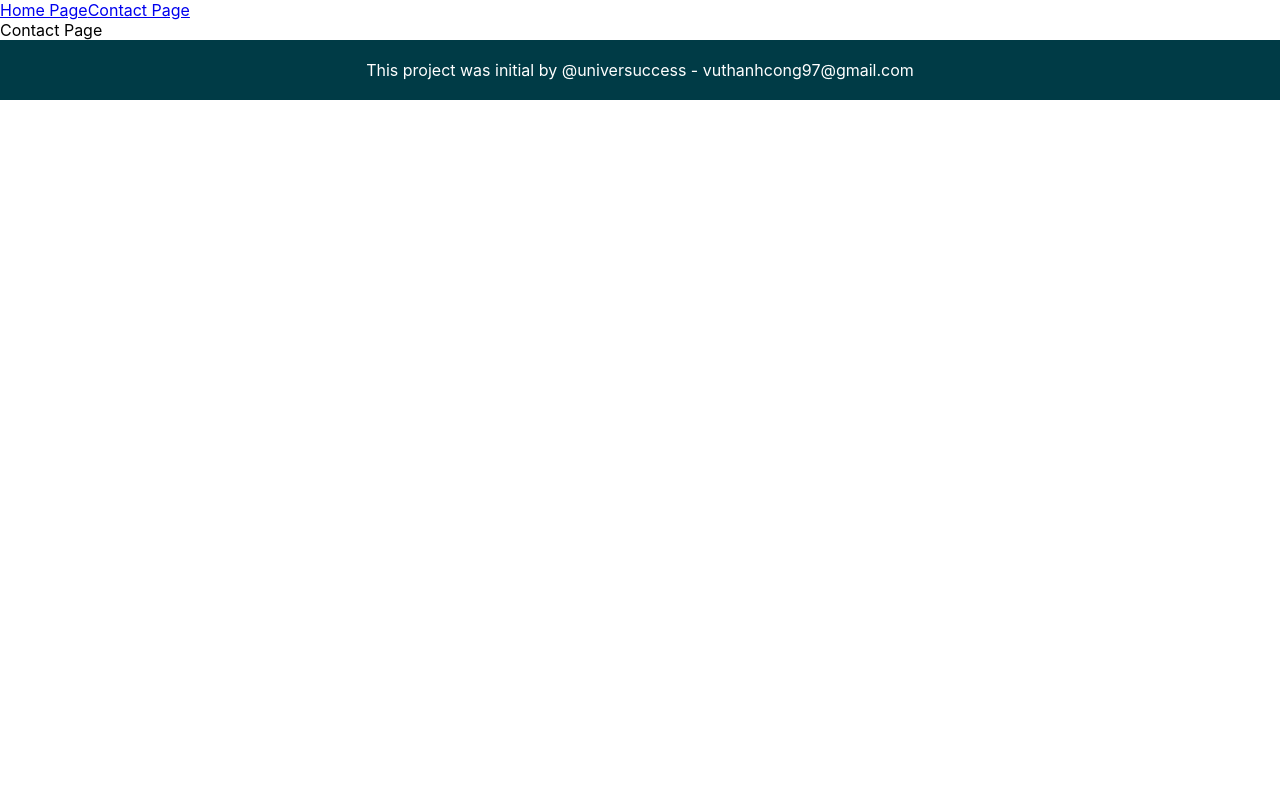
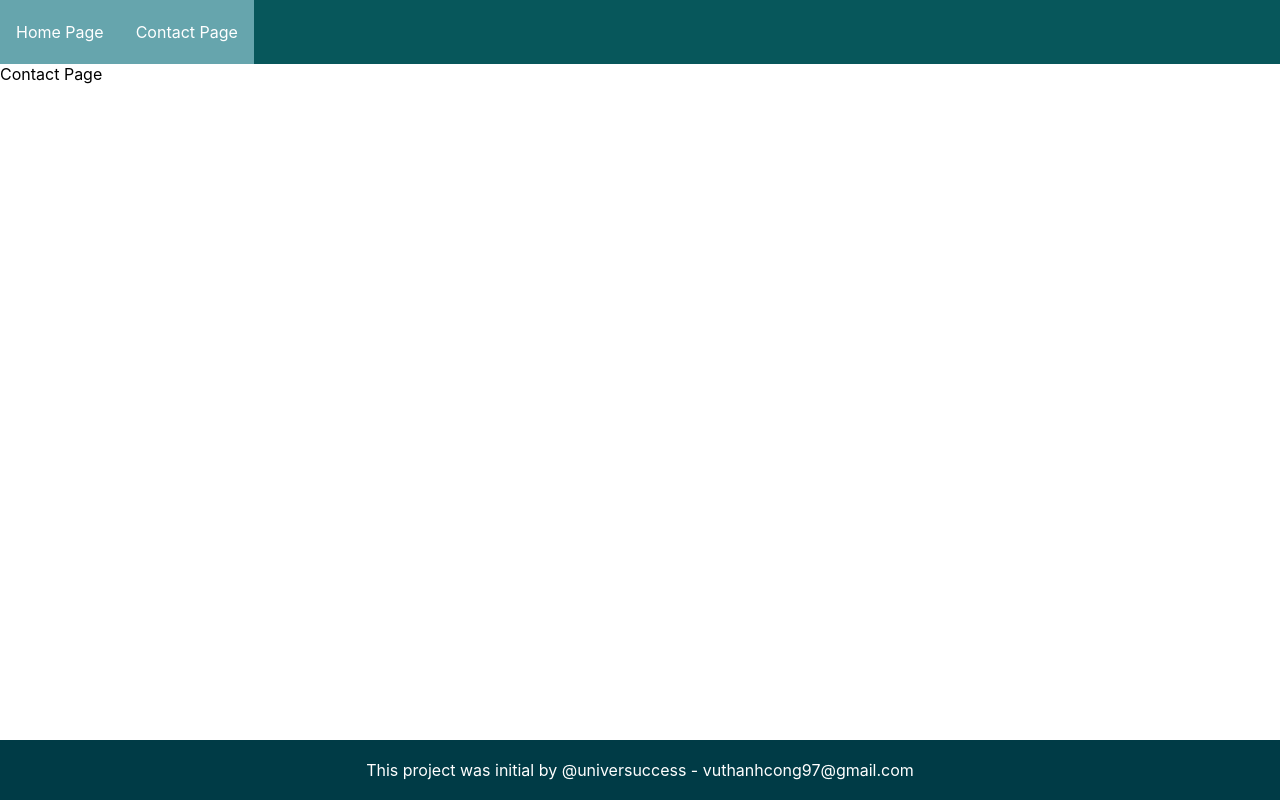
Before and after one commit to vuthanhcong97/initial-project, a React (Create React App) app: page /contact in a window 1280 px wide. Built offline with nearby package versions, Linux system fonts and the light colour scheme.

Commit message:
update ui

```diff
--- a/src/App.js
+++ b/src/App.js
@@ -1,6 +1,7 @@
 import React, { Suspense } from "react"
-import { Routes, Route, Navigate, NavLink } from "react-router-dom"
+import { Routes, Route, Navigate } from "react-router-dom"
 import { WrapApp } from "./App.styles"
+import MenuBar from "./components/MenuBar"
 
 // route
 import routes from "./pages/routes"
@@ -8,10 +9,7 @@ import routes from "./pages/routes"
 const App = () => {
 	return (
 		<WrapApp>
-			<div className="wrap-menu">
-				<NavLink to="/">Home Page</NavLink>
-				<NavLink to="/contact">Contact Page</NavLink>
-			</div>
+			<MenuBar />
 			<Routes>
 				{routes.map(({ component: Component, path, ...rest }) => {
 					return (
--- /dev/null
+++ b/src/components/MenuBar/index.js
@@ -0,0 +1,25 @@
+import React from "react"
+import { NavLink } from "react-router-dom"
+import { WrapMenuBar } from "./index.styles"
+
+const MenuBar = () => {
+	return (
+		<WrapMenuBar>
+			<NavLink
+				to="/"
+				className={({ isActive }) => (isActive ? "active" : null)}
+				end
+			>
+				Home Page
+			</NavLink>
+			<NavLink
+				to="/contact"
+				className={({ isActive }) => (isActive ? "active" : null)}
+			>
+				Contact Page
+			</NavLink>
+		</WrapMenuBar>
+	)
+}
+
+export default MenuBar
--- /dev/null
+++ b/src/components/MenuBar/index.styles.js
@@ -0,0 +1,25 @@
+import styled from "styled-components"
+
+const WrapMenuBar = styled.div`
+	background-color: var(--ocean);
+	display: flex;
+	min-height: 4rem;
+
+	& > * {
+		text-decoration: none;
+		display: flex;
+		place-items: center;
+		padding: 0 1rem;
+		color: white;
+
+		&:hover {
+			background-color: var(--wave);
+		}
+
+		&.active {
+			background-color: var(--wave);
+		}
+	}
+`
+
+export { WrapMenuBar }
--- a/src/pages/Contact/index.js
+++ b/src/pages/Contact/index.js
@@ -1,12 +1,13 @@
 import React from "react"
 import Footer from "../../components/Footer"
+import { WrapContact } from "./index.styles"
 
 const Contact = () => {
 	return (
-		<div>
-			Contact Page
+		<WrapContact className="page">
+			<div className="content">Contact Page</div>
 			<Footer />
-		</div>
+		</WrapContact>
 	)
 }
 
--- /dev/null
+++ b/src/pages/Contact/index.styles.js
@@ -0,0 +1,12 @@
+import styled from "styled-components"
+
+const WrapContact = styled.div`
+	display: flex;
+	flex-direction: column;
+
+	.content {
+		flex-grow: 1;
+	}
+`
+
+export { WrapContact }
```
